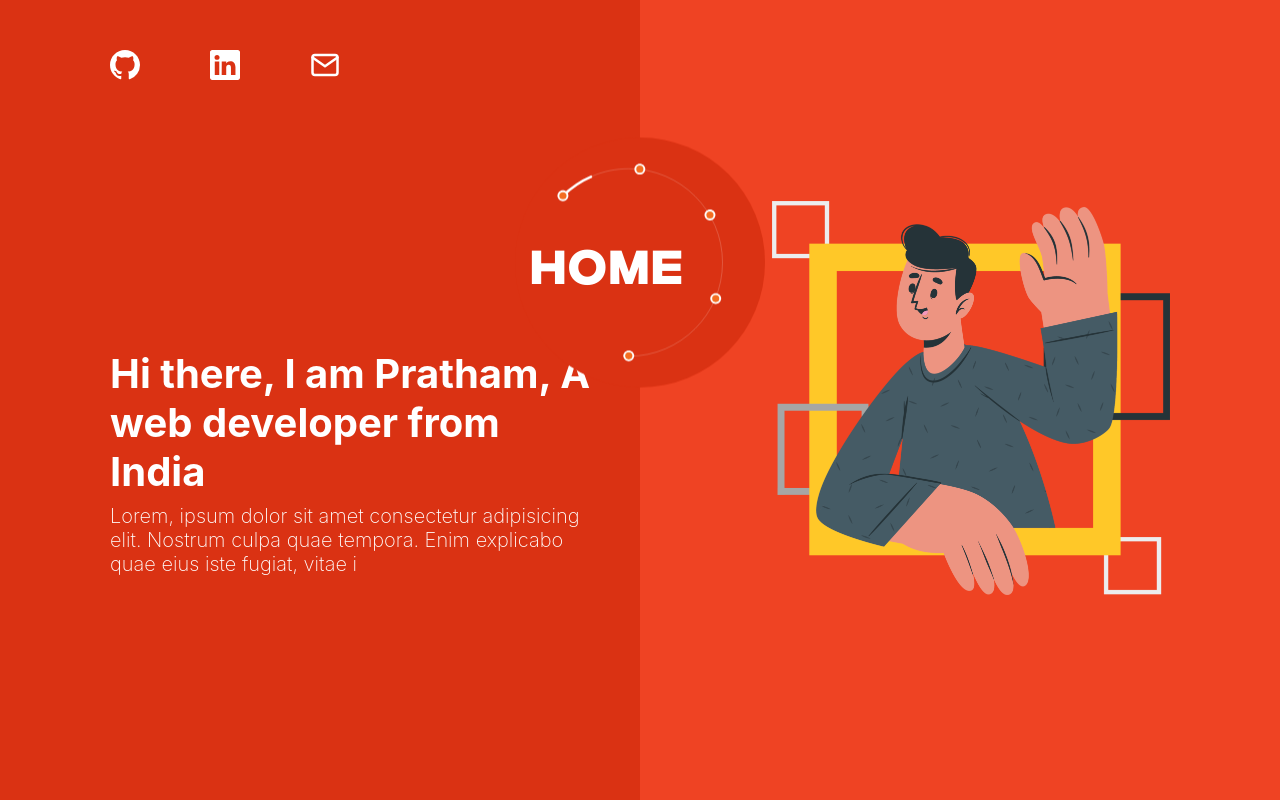
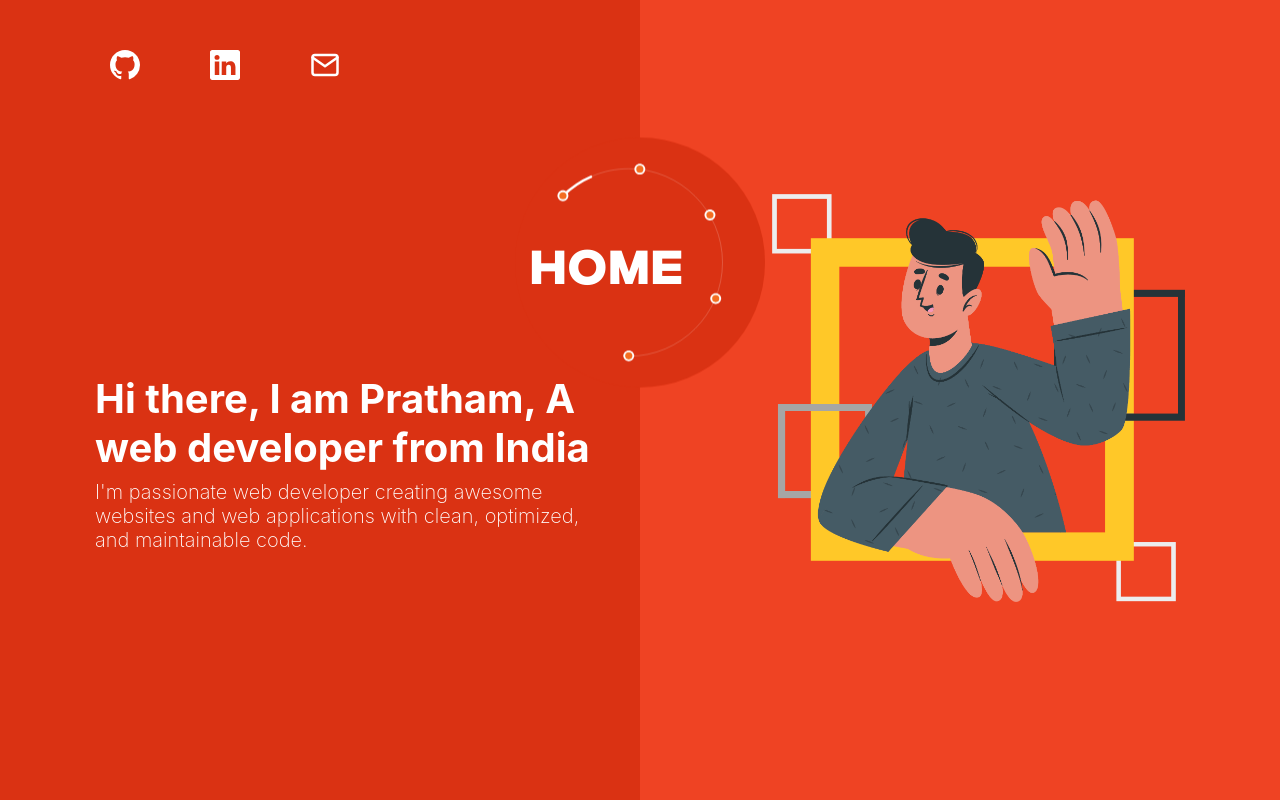
Before and after one commit to pathu-221/Portfolio, a React (Vite) app: page / in a window 1280 px wide. Shown: the top 800 px of the page. Built offline with nearby package versions, Linux system fonts and the light colour scheme.

Commit message:
added some content

```diff
--- a/src/App.jsx
+++ b/src/App.jsx
@@ -83,7 +83,7 @@ function App() {
     else if(p >= 62 && p < 98) {
       changeCurrentElement('Projects');
     }
-    else if(p >= 98){
+    else if(p >= 95){
       changeCurrentElement('Contact');
     }
     else {
--- a/src/components/About/About.jsx
+++ b/src/components/About/About.jsx
@@ -15,7 +15,7 @@ export default function About({ width }) {
     animate={'animate'}
     exit={'exit'}
     className="ml10">
-      <motion.span className="letters">Who am I? And What i do?</motion.span><br></br>
+      <motion.span className="letters">Let me tell you a little more about myself. </motion.span><br></br>
     </motion.h3>
     <motion.p
     className='para-text'
@@ -24,8 +24,7 @@ export default function About({ width }) {
     animate={'animate'}
     exit={'initial'}
     >
-      Lorem, ipsum dolor sit amet consectetur adipisicing elit.
-      Nostrum culpa quae tempora. Enim explicabo quae eius iste fugiat, vitae i
+
     </motion.p>
 
    </div>
--- a/src/components/Contact/Contact.jsx
+++ b/src/components/Contact/Contact.jsx
@@ -16,7 +16,7 @@ function Contact() {
     initial={'initial'}
     animate={'animate'}
     className="ml10">
-      <motion.span className="letters">I Would love to Talk :)</motion.span><br></br>
+      <motion.span className="letters">Lets Connect! I would love to get in touch :)</motion.span><br></br>
     </motion.h3>
     <motion.p
     className='para-text'
@@ -24,8 +24,7 @@ function Contact() {
     initial={'initial'}
     animate={'animate'}
     >
-      Lorem, ipsum dolor sit amet consectetur adipisicing elit.
-      Nostrum culpa quae tempora. Enim explicabo quae eius iste fugiat, vitae i
+
     </motion.p>
    </div>
      </motion.div>
--- a/src/components/Home/Home.jsx
+++ b/src/components/Home/Home.jsx
@@ -1,18 +1,10 @@
-import React, { useEffect, useRef } from 'react'
+import React from 'react'
 import { motion } from 'framer-motion';
 import { bottomToTop, topToBottom } from '../../utils/animations';
 
 import './Home.styles.scss';
 
 export default function Home({gif}) {
-
-
-  useEffect(() => {
-
-    return () => {
-
-    }
-  }, [])
 
 
   return (
@@ -35,8 +27,8 @@ export default function Home({gif}) {
     animate={'animate'}
     exit={'initial'}
     >
-      Lorem, ipsum dolor sit amet consectetur adipisicing elit.
-      Nostrum culpa quae tempora. Enim explicabo quae eius iste fugiat, vitae i
+      I'm passionate web developer creating awesome websites and web applications with clean,
+      optimized, and maintainable code.
     </motion.p>
    </div>
     </motion.div>
--- a/src/components/Home/Home.styles.scss
+++ b/src/components/Home/Home.styles.scss
@@ -22,7 +22,7 @@
 
 
   .content {
-    padding-left: 110px;
+    padding-left: 95px;
     padding-right: 25px;
     text-align: left;
     display: flex;
@@ -47,10 +47,7 @@
   .right-content {
     display: flex;
     gap: 0;
-    max-width: 100vw;
-    // place-items: center;
-    // position: relative;
-    padding-right: 110px;
+    padding-right: 95px;
     padding-left: 120px;
 
     & .image-container {
--- a/src/components/Project-detail/ProjectDetail.styles.scss
+++ b/src/components/Project-detail/ProjectDetail.styles.scss
@@ -6,6 +6,7 @@
     padding: 0 20px;
     text-align: justify;
     width: 100%;
+
     & a {
         &:hover{
             cursor: pointer;
--- a/src/components/Projects-overview/Projectoverview.styles.scss
+++ b/src/components/Projects-overview/Projectoverview.styles.scss
@@ -1,12 +1,8 @@
 .project-desc-container {
-    align-self: center;
 
+    text-align: center;
+    background-color: var(--primary-Projects-dark);
     padding: 10px;
-
-    width: 100%;
-    text-align: center;
-
-    background-color: var(--primary-Projects-dark);
 
     & .project-desc-wrapper {
       display: flex;
@@ -35,7 +31,9 @@
 
 
 @media screen and (max-width: 800px) {
+
   .project-desc-container {
+
     max-width: calc(100vw - 70px);
     max-height: 35vh;
     & .project-desc-wrapper {
--- a/src/components/Projects/Projects.jsx
+++ b/src/components/Projects/Projects.jsx
@@ -23,8 +23,8 @@ export default function Projects() {
     initial={'initial'}
     animate={'animate'}
     >
-      Lorem, ipsum dolor sit amet consectetur adipisicing elit.
-      Nostrum culpa quae tempora. Enim explicabo quae eius iste fugiat, vitae i
+      These are some personal projects I did, constantly exploring new technologies
+      and needless to say this list also keeps growing :)
     </motion.p>
    </div>
      </motion.div>
--- a/src/components/Projects/Projects.styles.scss
+++ b/src/components/Projects/Projects.styles.scss
@@ -3,7 +3,6 @@
   flex-direction: column;
   justify-content: center;
   align-items: center;
-   width: 100%;
   gap: 16px;
 
   & .project-buttons-container {
--- a/src/components/Skills/Skills.jsx
+++ b/src/components/Skills/Skills.jsx
@@ -35,8 +35,8 @@ export default function Skills() {
     animate={'animate'}
     exit={'initial'}
     >
-      Lorem, ipsum dolor sit amet consectetur adipisicing elit.
-      Nostrum culpa quae tempora. Enim explicabo quae eius iste fugiat, vitae i
+      Also this list is continously expanding, pretty soon i would run out of space to list
+      all of them 😜
     </motion.p>
     </div>
      </motion.div>
```
Lines whose indentation alone changed are shown as unchanged.
